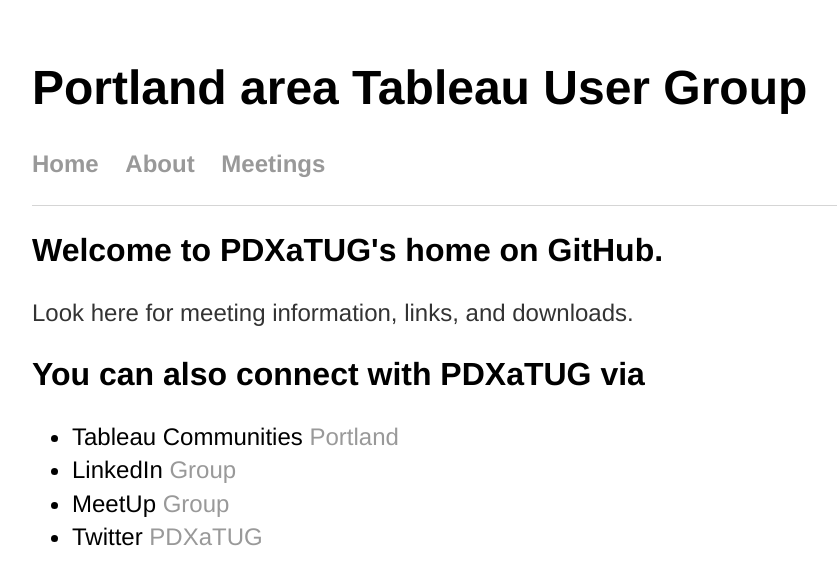
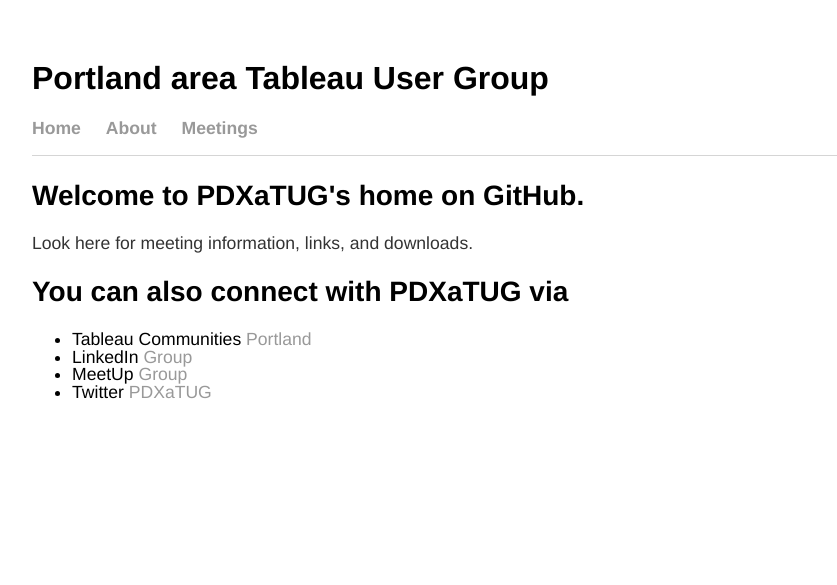
Before and after one commit to PDXaTUG/PDXaTUG.github.io, a Jekyll site: the page built from index.html, in a window 1280 px wide. Shown: the top 585 px of the page, without its empty margins (160-997 px from the left). Built offline with Jekyll 4.4.1, drawn with Linux system fonts in a browser that asks for light colours.

Commit message:
change css

```diff
--- a/css/main.css
+++ b/css/main.css
@@ -21,16 +21,17 @@ a:hover {
     text-decoration: underline;
 }
 h1 {
-    font-size: 3em;
-    font-family:'Helvetica', 'Arial', 'Sans-Serif';
+    font-size: 2em;
 }
 h2 {
-    font-size: 2em;
-    font-family:'Helvetica', 'Arial', 'Sans-Serif';
+    font-size: 1.75em;
+}
+h3{
+    font-size: 1.5em;
 }
 p {
-    font-size: 1.5em;
-    line-height: 1.4em;
+    font-size: 1.1em;
+    line-height: 1em;
     color: #333;
 }
 header {
@@ -42,16 +43,16 @@ footer {
     font-size: .8em;
 }
 ul {
-    font-size: 1.5em;
-    line-height: 1.4em;
+    font-size: 1.1em;
+    line-height: 1em;
 }
 ul.posts {
     margin: 20px auto 40px;
-    font-size: 1.5em;
+    font-size: 1.1em;
 }
 
 ul.posts li {
     list-style: none;
-    font-size: 1.5em;
-    line-height: 1.4em;
+    font-size: 1.1em;
+    line-height: 1em;
 }
```
